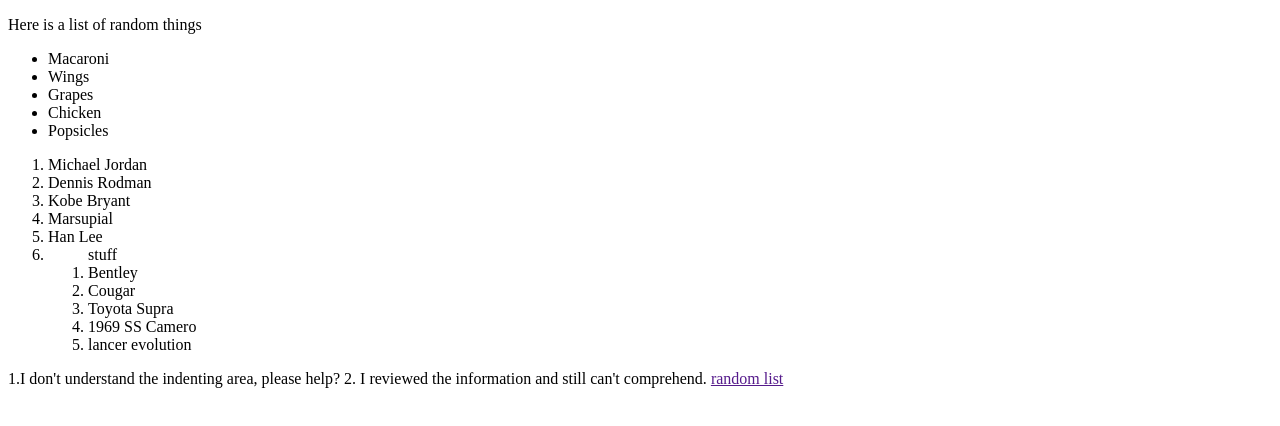
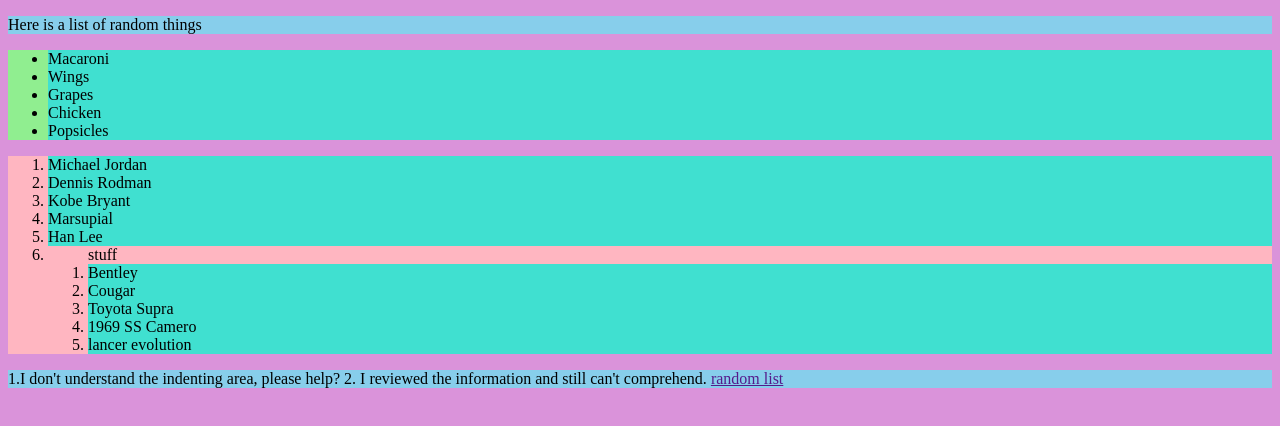
Before and after one commit to Superjam140/ametaknight-class, a plain HTML site: page docs/in_class/day_02/nested-list.html in a window 1280 px wide. Drawn offline with Linux system fonts and the light colour scheme.

Commit message:
updte
clr updte

```diff
--- a/docs/in_class/day_02/nested-list.html
+++ b/docs/in_class/day_02/nested-list.html
@@ -28,6 +28,23 @@
         </li>
     </ol>
 <body>
+    <style>
+        body{
+            background-color: rgb(218, 147, 218);
+        }
+        ul{
+            background-color: lightgreen;
+        }
+        ol{
+            background-color: lightpink;
+        }
+        li{
+            background-color: turquoise;
+        }
+        p{
+            background-color: skyblue;
+        }
+    </style>
     <p>1.I don't understand the indenting area, please help?
         2. I reviewed the information and still can't comprehend.
         <a href="">random list</a>
```
Also changed, not shown: docs/in_class/day_05/assignmentspage.html (+3 -0 lines).
